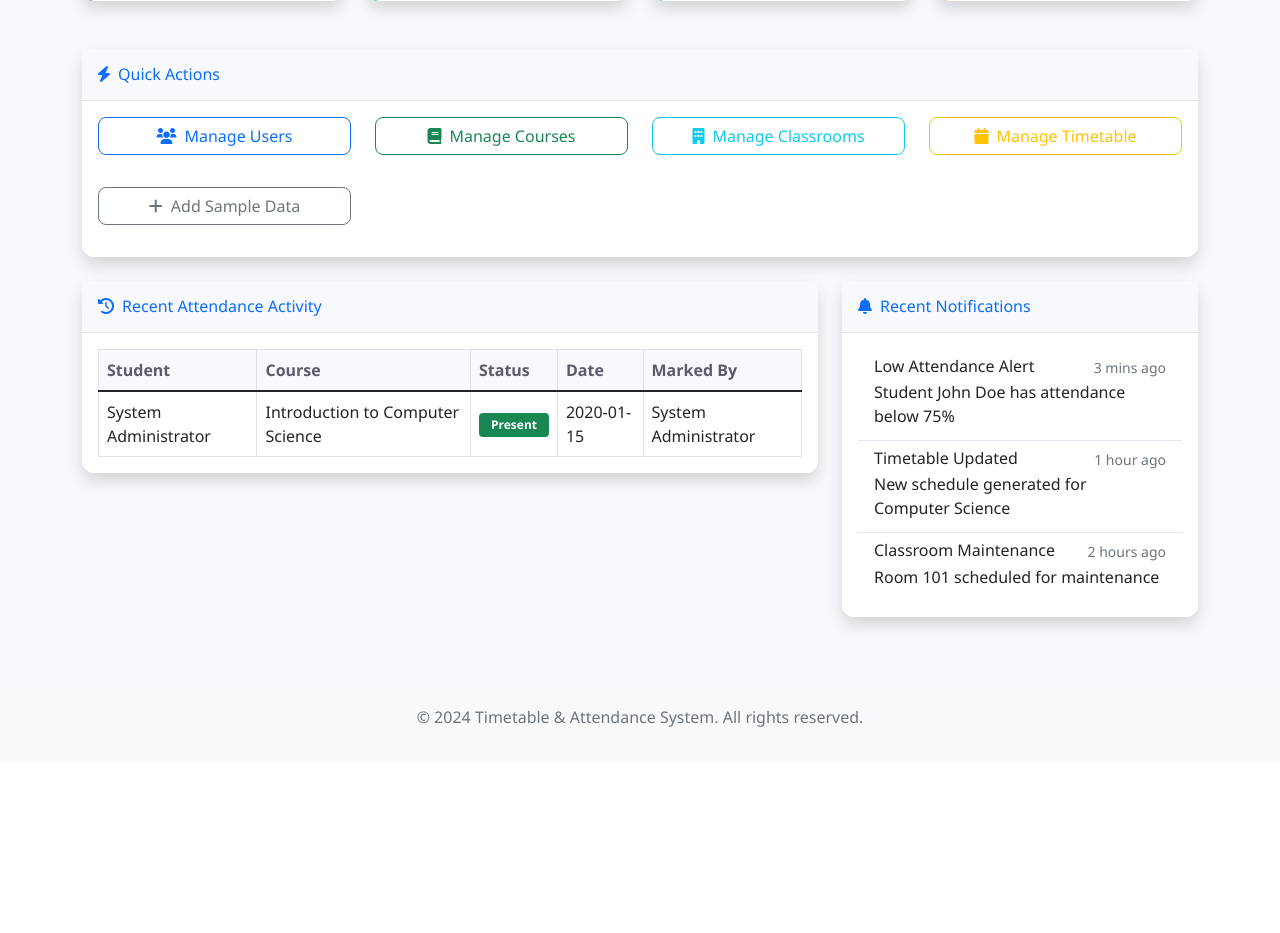
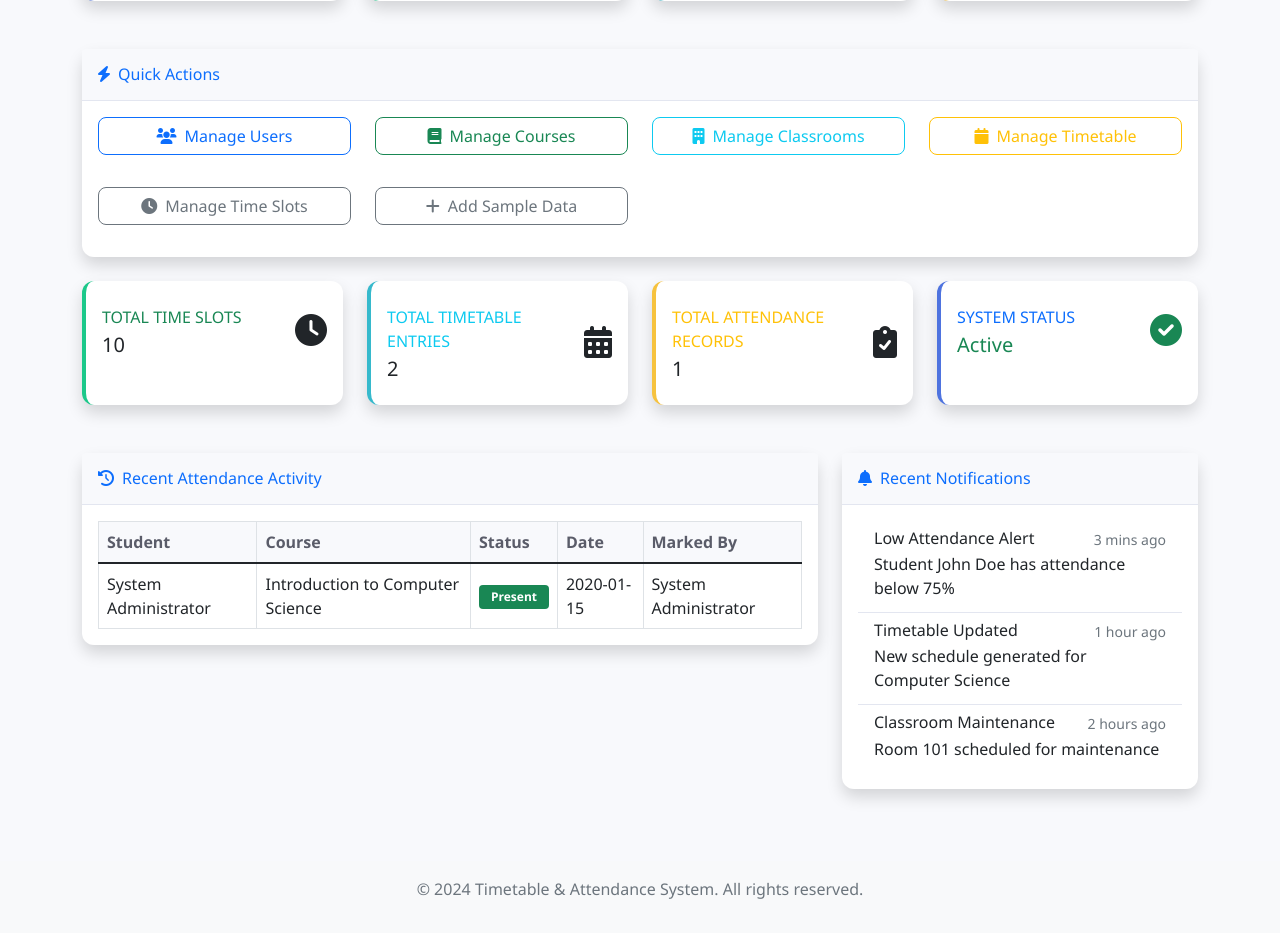
Before and after one commit to ShadowPrince001/Timetable, a Flask app: page /admin/dashboard in a window 1280 px wide. Shown: the part 277-1210 px from the top of the page. Before the commit the page ends 1004 px from the top, so only its background shows below. Run offline with Flask 3, Linux system fonts and the light colour scheme; a user stored in the database is signed in; tables that the repository leaves empty hold one stand-in row (values such as "Sample post"); data that the repository does not hold is empty.

Commit message:
Dashboard fixes

```diff
--- a/app.py
+++ b/app.py
@@ -171,6 +171,9 @@ def admin_dashboard():
         total_faculty = User.query.filter_by(role='faculty').count()
         total_courses = Course.query.count()
         total_classrooms = Classroom.query.count()
+        total_time_slots = TimeSlot.query.count()
+        total_timetables = Timetable.query.count()
+        total_attendance = Attendance.query.count()
 
         # Get recent attendance data
         recent_attendance = Attendance.query.order_by(Attendance.marked_at.desc()).limit(10).all()
@@ -193,6 +196,9 @@ def admin_dashboard():
         total_faculty = 0
         total_courses = 0
         total_classrooms = 0
+        total_time_slots = 0
+        total_timetables = 0
+        total_attendance = 0
         recent_attendance = []
 
     return render_template('admin/dashboard.html',
@@ -200,6 +206,9 @@ def admin_dashboard():
                          total_faculty=total_faculty,
                          total_courses=total_courses,
                          total_classrooms=total_classrooms,
+                         total_time_slots=total_time_slots,
+                         total_timetables=total_timetables,
+                         total_attendance=total_attendance,
                          recent_attendance=recent_attendance)
 
 @app.route('/faculty/dashboard')
@@ -409,11 +418,31 @@ def admin_timetable():
         flash('Access denied', 'error')
         return redirect(url_for('dashboard'))
 
-    timetables = Timetable.query.all()
-    courses = Course.query.all()
-    classrooms = Classroom.query.all()
-    teachers = User.query.filter_by(role='faculty').all()
-    time_slots = TimeSlot.query.all()
+    try:
+        timetables = Timetable.query.all()
+        courses = Course.query.all()
+        classrooms = Classroom.query.all()
+        teachers = User.query.filter_by(role='faculty').all()
+        time_slots = TimeSlot.query.all()
+
+        # Ensure all relationships are loaded
+        for tt in timetables:
+            if not hasattr(tt, 'time_slot') or not tt.time_slot:
+                tt.time_slot = TimeSlot.query.get(tt.time_slot_id)
+            if not hasattr(tt, 'course') or not tt.course:
+                tt.course = Course.query.get(tt.course_id)
+            if not hasattr(tt, 'classroom') or not tt.classroom:
+                tt.classroom = Classroom.query.get(tt.classroom_id)
+            if not hasattr(tt, 'teacher') or not tt.teacher:
+                tt.teacher = User.query.get(tt.teacher_id)
+
+    except Exception as e:
+        flash(f'Error loading timetable data: {str(e)}', 'error')
+        timetables = []
+        courses = []
+        classrooms = []
+        teachers = []
+        time_slots = []
 
     return render_template('admin/timetable.html',
                          timetables=timetables,
@@ -421,6 +450,33 @@ def admin_timetable():
                          classrooms=classrooms,
                          teachers=teachers,
                          time_slots=time_slots)
+
+@app.route('/admin/time_slots')
+@login_required
+def admin_time_slots():
+    if current_user.role != 'admin':
+        flash('Access denied', 'error')
+        return redirect(url_for('dashboard'))
+
+    try:
+        time_slots = TimeSlot.query.order_by(
+            db.case(
+                (TimeSlot.day == 'Monday', 1),
+                (TimeSlot.day == 'Tuesday', 2),
+                (TimeSlot.day == 'Wednesday', 3),
+                (TimeSlot.day == 'Thursday', 4),
+                (TimeSlot.day == 'Friday', 5),
+                (TimeSlot.day == 'Saturday', 6),
+                else_=7
+            ),
+            TimeSlot.start_time
+        ).all()
+
+    except Exception as e:
+        flash(f'Error loading time slots: {str(e)}', 'error')
+        time_slots = []
+
+    return render_template('admin/time_slots.html', time_slots=time_slots)
 
 @app.route('/admin/add_user', methods=['GET', 'POST'])
 @login_required
@@ -992,67 +1048,77 @@ def student_attendance_alerts():
 # Timetable Management Routes
 @app.route('/admin/add_timetable_entry', methods=['POST'])
 @login_required
-def add_timetable_entry():
+def admin_add_timetable_entry():
     if current_user.role != 'admin':
         flash('Access denied', 'error')
         return redirect(url_for('dashboard'))
 
-    course_id = int(request.form['course_id'])
-    teacher_id = int(request.form['teacher_id'])
-    classroom_id = int(request.form['classroom_id'])
-    time_slot_id = int(request.form['time_slot_id'])
-    semester = request.form['semester']
-    academic_year = request.form['academic_year']
+    try:
+        course_id = int(request.form['course_id'])
+        teacher_id = int(request.form['teacher_id'])
+        classroom_id = int(request.form['classroom_id'])
+        time_slot_id = int(request.form['time_slot_id'])
+        semester = request.form['semester']
+        academic_year = request.form['academic_year']
 
-    # Check for conflicts
-    existing = Timetable.query.filter_by(
-        classroom_id=classroom_id,
-        time_slot_id=time_slot_id,
-        academic_year=academic_year,
-        semester=semester
-    ).first()
+        # Check for conflicts
+        existing = Timetable.query.filter_by(
+            classroom_id=classroom_id,
+            time_slot_id=time_slot_id,
+            academic_year=academic_year,
+            semester=semester
+        ).first()
 
-    if existing:
-        flash('Classroom is already booked for this time slot', 'error')
-        return redirect(url_for('admin_timetable'))
+        if existing:
+            flash('Classroom is already booked for this time slot', 'error')
+            return redirect(url_for('admin_timetable'))
 
-    # Check teacher availability
-    teacher_conflict = Timetable.query.filter_by(
-        teacher_id=teacher_id,
-        time_slot_id=time_slot_id,
-        academic_year=academic_year,
-        semester=semester
-    ).first()
+        # Check teacher availability
+        teacher_conflict = Timetable.query.filter_by(
+            teacher_id=teacher_id,
+            time_slot_id=time_slot_id,
+            academic_year=academic_year,
+            semester=semester
+        ).first()
 
-    if teacher_conflict:
-        flash('Teacher is already assigned to another class at this time', 'error')
-        return redirect(url_for('admin_timetable'))
+        if teacher_conflict:
+            flash('Teacher is already assigned to another class at this time', 'error')
+            return redirect(url_for('admin_timetable'))
 
-    new_timetable = Timetable(
-        course_id=course_id,
-        teacher_id=teacher_id,
-        classroom_id=classroom_id,
-        time_slot_id=time_slot_id,
-        semester=semester,
-        academic_year=academic_year
-    )
+        new_timetable = Timetable(
+            course_id=course_id,
+            teacher_id=teacher_id,
+            classroom_id=classroom_id,
+            time_slot_id=time_slot_id,
+            semester=semester,
+            academic_year=academic_year
+        )
 
-    db.session.add(new_timetable)
-    db.session.commit()
-    flash('Timetable entry added successfully', 'success')
+        db.session.add(new_timetable)
+        db.session.commit()
+        flash('Timetable entry added successfully', 'success')
+
+    except Exception as e:
+        flash(f'Error adding timetable entry: {str(e)}', 'error')
+
     return redirect(url_for('admin_timetable'))
 
 @app.route('/admin/delete_timetable/<int:timetable_id>', methods=['POST'])
 @login_required
-def delete_timetable(timetable_id):
+def admin_delete_timetable(timetable_id):
     if current_user.role != 'admin':
         flash('Access denied', 'error')
         return redirect(url_for('dashboard'))
 
-    timetable = Timetable.query.get_or_404(timetable_id)
-    db.session.delete(timetable)
-    db.session.commit()
-    flash('Timetable entry deleted successfully', 'success')
+    try:
+        timetable = Timetable.query.get_or_404(timetable_id)
+        db.session.delete(timetable)
+        db.session.commit()
+        flash('Timetable entry deleted successfully', 'success')
+
+    except Exception as e:
+        flash(f'Error deleting timetable entry: {str(e)}', 'error')
+
     return redirect(url_for('admin_timetable'))
 
 # Missing API and utility routes
@@ -1214,6 +1280,149 @@ def admin_add_sample_attendance():
 
     return redirect(url_for('admin_dashboard'))
 
+@app.route('/admin/add_time_slot', methods=['POST'])
+@login_required
+def admin_add_time_slot():
+    """Add new time slot"""
+    if current_user.role != 'admin':
+        flash('Access denied', 'error')
+        return redirect(url_for('dashboard'))
+
+    try:
+        day = request.form['day']
+        start_time = request.form['start_time']
+        end_time = request.form['end_time']
+
+        # Check if time slot already exists
+        existing = TimeSlot.query.filter_by(
+            day=day,
+            start_time=start_time,
+            end_time=end_time
+        ).first()
+
+        if existing:
+            flash('Time slot already exists', 'error')
+            return redirect(url_for('admin_timetable'))
+
+        new_time_slot = TimeSlot(
+            day=day,
+            start_time=start_time,
+            end_time=end_time
+        )
+
+        db.session.add(new_time_slot)
+        db.session.commit()
+        flash('Time slot added successfully', 'success')
+
+    except Exception as e:
+        flash(f'Error adding time slot: {str(e)}', 'error')
+
+    return redirect(url_for('admin_timetable'))
+
+@app.route('/admin/edit_time_slot/<int:time_slot_id>', methods=['POST'])
+@login_required
+def admin_edit_time_slot(time_slot_id):
+    """Edit time slot"""
+    if current_user.role != 'admin':
+        flash('Access denied', 'error')
+        return redirect(url_for('dashboard'))
+
+    try:
+        time_slot = TimeSlot.query.get_or_404(time_slot_id)
+
+        day = request.form['day']
+        start_time = request.form['start_time']
+        end_time = request.form['end_time']
+
+        # Check if time slot already exists (excluding current one)
+        existing = TimeSlot.query.filter(
+            TimeSlot.day == day,
+            TimeSlot.start_time == start_time,
+            TimeSlot.end_time == end_time,
+            TimeSlot.id != time_slot_id
+        ).first()
+
+        if existing:
+            flash('Time slot already exists', 'error')
+            return redirect(url_for('admin_time_slots'))
+
+        time_slot.day = day
+        time_slot.start_time = start_time
+        time_slot.end_time = end_time
+
+        db.session.commit()
+        flash('Time slot updated successfully', 'success')
+
+    except Exception as e:
+        flash(f'Error updating time slot: {str(e)}', 'error')
+
+    return redirect(url_for('admin_time_slots'))
+
+@app.route('/admin/delete_time_slot/<int:time_slot_id>', methods=['POST'])
+@login_required
+def admin_delete_time_slot(time_slot_id):
+    """Delete time slot"""
+    if current_user.role != 'admin':
+        flash('Access denied', 'error')
+        return redirect(url_for('dashboard'))
+
+    try:
+        time_slot = TimeSlot.query.get_or_404(time_slot_id)
+
+        # Check if time slot is used in timetables
+        used_in_timetables = Timetable.query.filter_by(time_slot_id=time_slot_id).first()
+        if used_in_timetables:
+            flash('Cannot delete time slot as it is used in timetables', 'error')
+            return redirect(url_for('admin_time_slots'))
+
+        db.session.delete(time_slot)
+        db.session.commit()
+        flash('Time slot deleted successfully', 'success')
+
+    except Exception as e:
+        flash(f'Error deleting time slot: {str(e)}', 'error')
+
+    return redirect(url_for('admin_time_slots'))
+
+@app.route('/admin/edit_timetable/<int:timetable_id>', methods=['GET', 'POST'])
+@login_required
+def admin_edit_timetable(timetable_id):
+    """Edit timetable entry"""
+    if current_user.role != 'admin':
+        flash('Access denied', 'error')
+        return redirect(url_for('dashboard'))
+
+    timetable = Timetable.query.get_or_404(timetable_id)
+
+    if request.method == 'POST':
+        try:
+            timetable.course_id = int(request.form['course_id'])
+            timetable.teacher_id = int(request.form['teacher_id'])
+            timetable.classroom_id = int(request.form['classroom_id'])
+            timetable.time_slot_id = int(request.form['time_slot_id'])
+            timetable.semester = request.form['semester']
+            timetable.academic_year = request.form['academic_year']
+
+            db.session.commit()
+            flash('Timetable updated successfully', 'success')
+            return redirect(url_for('admin_timetable'))
+
+        except Exception as e:
+            flash(f'Error updating timetable: {str(e)}', 'error')
+
+    # Get data for form
+    courses = Course.query.all()
+    teachers = User.query.filter_by(role='faculty').all()
+    classrooms = Classroom.query.all()
+    time_slots = TimeSlot.query.all()
+
+    return render_template('admin/edit_timetable.html',
+                         timetable=timetable,
+                         courses=courses,
+                         teachers=teachers,
+                         classrooms=classrooms,
+                         time_slots=time_slots)
+
 # Initialize database
 def init_db():
     with app.app_context():
--- a/templates/admin/dashboard.html
+++ b/templates/admin/dashboard.html
@@ -122,9 +122,95 @@
                 </div>
                 <div class="row mt-3">
                     <div class="col-md-3 mb-3">
+                        <a href="{{ url_for('admin_time_slots') }}" class="btn btn-outline-secondary w-100">
+                            <i class="fas fa-clock me-2"></i>Manage Time Slots
+                        </a>
+                    </div>
+                    <div class="col-md-3 mb-3">
                         <a href="{{ url_for('admin_add_sample_attendance') }}" class="btn btn-outline-secondary w-100">
                             <i class="fas fa-plus me-2"></i>Add Sample Data
                         </a>
+                    </div>
+                </div>
+            </div>
+        </div>
+    </div>
+</div>
+
+<!-- Additional Statistics -->
+<div class="row mb-4">
+    <div class="col-xl-3 col-md-6 mb-4">
+        <div class="card border-left-success shadow h-100 py-2">
+            <div class="card-body">
+                <div class="row no-gutters align-items-center">
+                    <div class="col mr-2">
+                        <div class="text-xs font-weight-bold text-success text-uppercase mb-1">
+                            Total Time Slots
+                        </div>
+                        <div class="h5 mb-0 font-weight-bold text-gray-800">
+                            {{ total_time_slots }}
+                        </div>
+                    </div>
+                    <div class="col-auto">
+                        <i class="fas fa-clock fa-2x text-gray-300"></i>
+                    </div>
+                </div>
+            </div>
+        </div>
+    </div>
+
+    <div class="col-xl-3 col-md-6 mb-4">
+        <div class="card border-left-info shadow h-100 py-2">
+            <div class="card-body">
+                <div class="row no-gutters align-items-center">
+                    <div class="col mr-2">
+                        <div class="text-xs font-weight-bold text-info text-uppercase mb-1">
+                            Total Timetable Entries
+                        </div>
+                        <div class="h5 mb-0 font-weight-bold text-gray-800">
+                            {{ total_timetables }}
+                        </div>
+                    </div>
+                    <div class="col-auto">
+                        <i class="fas fa-calendar-alt fa-2x text-gray-300"></i>
+                    </div>
+                </div>
+            </div>
+        </div>
+    </div>
+
+    <div class="col-xl-3 col-md-6 mb-4">
+        <div class="card border-left-warning shadow h-100 py-2">
+            <div class="card-body">
+                <div class="row no-gutters align-items-center">
+                    <div class="col mr-2">
+                        <div class="text-xs font-weight-bold text-warning text-uppercase mb-1">
+                            Total Attendance Records
+                        </div>
+                        <div class="h5 mb-0 font-weight-bold text-gray-800">
+                            {{ total_attendance }}
+                        </div>
+                    </div>
+                    <div class="col-auto">
+                        <i class="fas fa-clipboard-check fa-2x text-gray-300"></i>
+                    </div>
+                </div>
+            </div>
+        </div>
+    </div>
+
+    <div class="col-xl-3 col-md-6 mb-4">
+        <div class="card border-left-primary shadow h-100 py-2">
+            <div class="card-body">
+                <div class="row no-gutters align-items-center">
+                    <div class="col mr-2">
+                        <div class="text-xs font-weight-bold text-primary text-uppercase mb-1">
+                            System Status
+                        </div>
+                        <div class="h5 mb-0 font-weight-bold text-success">Active</div>
+                    </div>
+                    <div class="col-auto">
+                        <i class="fas fa-check-circle fa-2x text-success"></i>
                     </div>
                 </div>
             </div>
--- a/templates/base.html
+++ b/templates/base.html
@@ -38,6 +38,7 @@
                             <li><a class="dropdown-item" href="{{ url_for('admin_users') }}">Manage Users</a></li>
                             <li><a class="dropdown-item" href="{{ url_for('admin_courses') }}">Manage Courses</a></li>
                             <li><a class="dropdown-item" href="{{ url_for('admin_classrooms') }}">Manage Classrooms</a></li>
+                            <li><a class="dropdown-item" href="{{ url_for('admin_time_slots') }}">Manage Time Slots</a></li>
                             <li><a class="dropdown-item" href="{{ url_for('admin_timetable') }}">Manage Timetable</a></li>
                         </ul>
                     </li>
```
